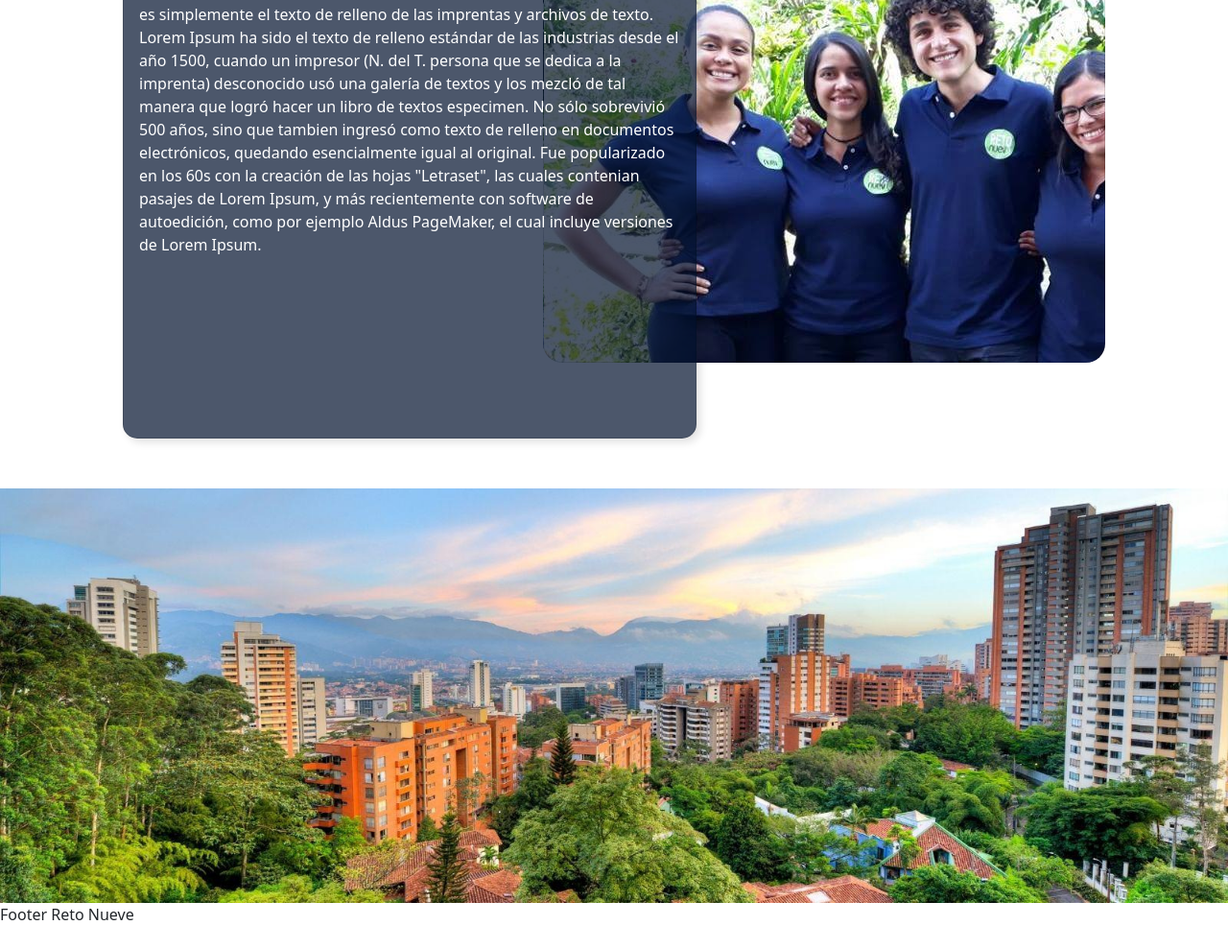
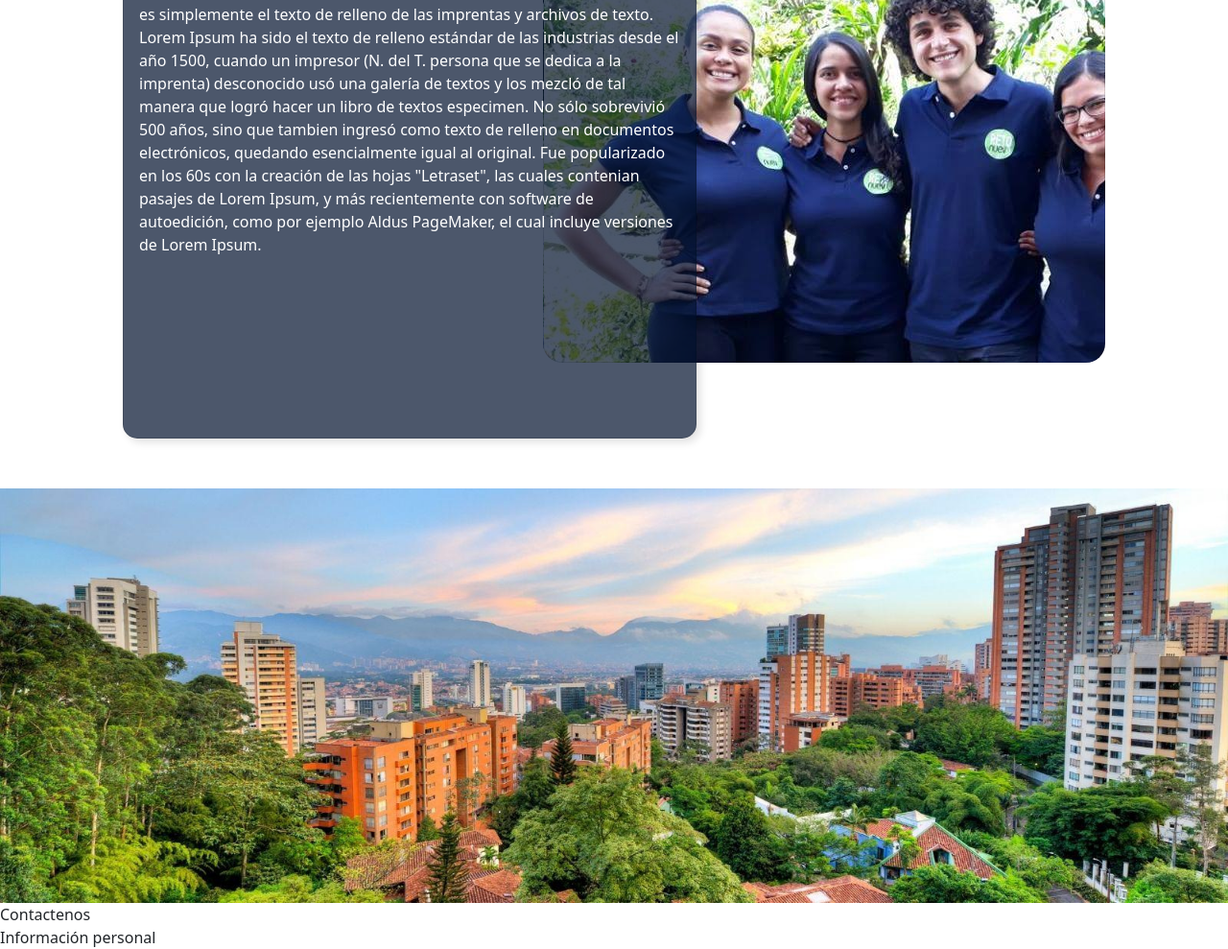
Before and after one commit to DevPetter/projectRetoNueve, a React app: page / in a window 1280 px wide. Shown: the part 279-1268 px from the top of the page at 96% size. Before the commit the page ends 1244 px from the top, so only its background shows below. Built offline with nearby package versions, Linux system fonts and the light colour scheme.

Commit message:
Inicio footer

```diff
--- a/src/assets/style/body.css
+++ b/src/assets/style/body.css
@@ -35,7 +35,7 @@
   top: 0%;
   bottom: 14.62%;
 
-   background: url("../img/integrantes1.jpg");
+   background-image: url("../img/integrantes1.jpg");
    /* background: rebeccapurple; */
    border-radius: 20px;
    z-index: 0;
--- a/src/page/Footer.jsx
+++ b/src/page/Footer.jsx
@@ -2,6 +2,9 @@ import React from 'react'
 
 export const Footer = () => {
   return (
-    <div>Footer Reto Nueve</div>
+    <>
+    <div>Contactenos</div>
+     <div>Información personal</div>
+    </>
   )
 }
```
